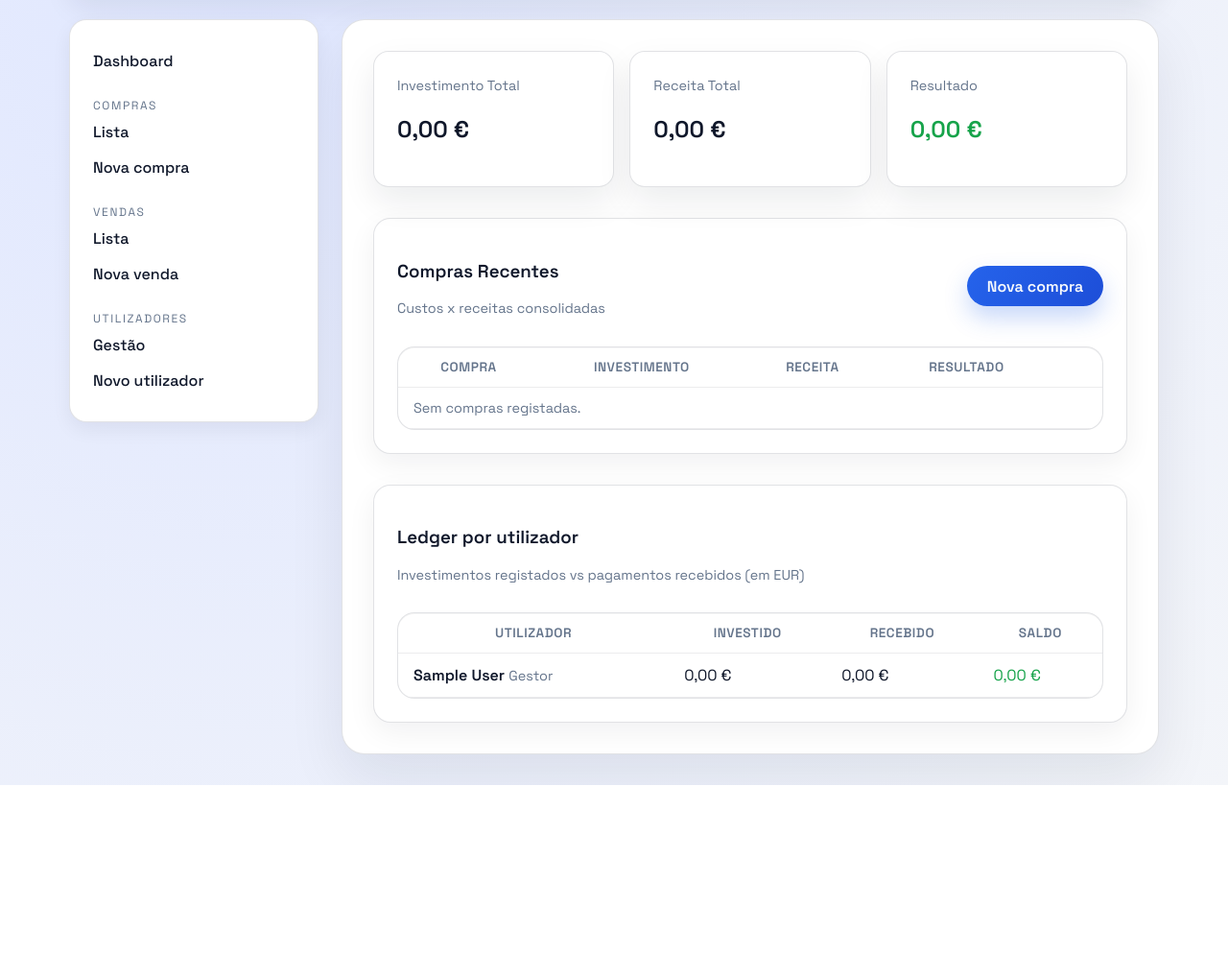
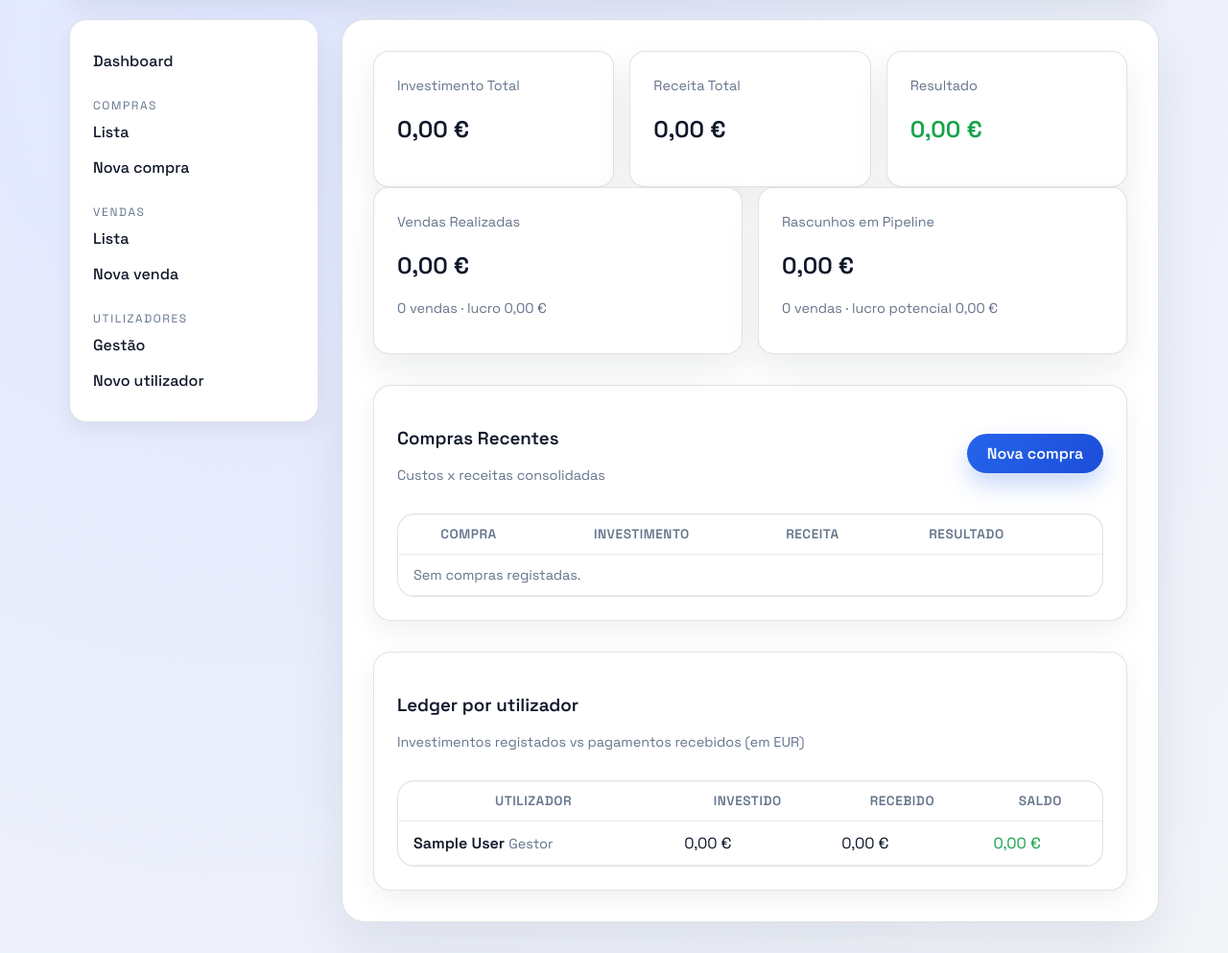
Before and after one commit to diogoammendes/SideSales, a Django app: page / in a window 1280 px wide. Shown: the part 175-1168 px from the top of the page at 96% size. Before the commit the page ends 993 px from the top, so only its background shows below. Run offline with Django 5.2, Linux system fonts and the light colour scheme; the visitor is signed in with stand-in values (Sample User, id 1); data comes from the database, SQL or seed files in the repository; data that the repository does not hold is empty.

Commit message:
feat: split dashboard sales summary

```diff
--- a/operations/views.py
+++ b/operations/views.py
@@ -62,9 +62,11 @@ class DashboardView(LoginRequiredMixin, TemplateView):
         purchases = Purchase.objects.prefetch_related(
             'additional_costs__paid_by', 'contributions__payer', 'sales'
         )
+        sales_summary = {
+            'realized': {'value': Decimal('0'), 'profit': Decimal('0'), 'count': 0},
+            'draft': {'value': Decimal('0'), 'profit': Decimal('0'), 'count': 0},
+        }
         total_invested = sum(p.total_cost for p in purchases)
-        total_revenue = sum(p.total_revenue for p in purchases)
-        total_profit = total_revenue - total_invested
 
         ledger_map: dict[int, dict[str, Decimal | User]] = defaultdict(
             lambda: {
@@ -81,6 +83,23 @@ class DashboardView(LoginRequiredMixin, TemplateView):
 
         for purchase in purchases:
             purchase_investments: dict[int, Decimal] = defaultdict(Decimal)
+            per_unit_cost = Decimal('0')
+            if purchase.quantity:
+                per_unit_cost = (purchase.total_cost or Decimal('0')) / purchase.quantity
+            purchase_realized_revenue = Decimal('0')
+
+            for sale in purchase.sales.all():
+                sale_value = sale.total_price
+                sale_quantity = sale.quantity or Decimal('0')
+                sale_cost = sale_quantity * per_unit_cost
+                sale_profit = sale_value - sale_cost
+                bucket = 'draft' if sale.status == Sale.SaleStatus.DRAFT else 'realized'
+                summary = sales_summary[bucket]
+                summary['value'] += sale_value
+                summary['profit'] += sale_profit
+                summary['count'] += 1
+                if bucket == 'realized':
+                    purchase_realized_revenue += sale_value
 
             for contribution in purchase.contributions.all():
                 if contribution.payer_id:
@@ -94,7 +113,7 @@ class DashboardView(LoginRequiredMixin, TemplateView):
                 purchase_investments[purchase.signal_paid_by_id] += purchase.signal_amount_eur or Decimal('0')
 
             purchase_total_invested = sum(purchase_investments.values())
-            purchase_revenue = purchase.total_revenue
+            purchase_revenue = purchase_realized_revenue
 
             if not purchase_investments:
                 continue
@@ -134,6 +153,9 @@ class DashboardView(LoginRequiredMixin, TemplateView):
                 }
             )
 
+        total_revenue = sales_summary['realized']['value']
+        total_profit = sales_summary['realized']['profit']
+
         context.update(
             {
                 'purchases': purchases,
@@ -142,6 +164,7 @@ class DashboardView(LoginRequiredMixin, TemplateView):
                     'revenue': total_revenue,
                     'profit': total_profit,
                 },
+                'sales_summary': sales_summary,
                 'ledger': ledger,
             }
         )
--- a/templates/operations/dashboard.html
+++ b/templates/operations/dashboard.html
@@ -13,6 +13,19 @@
     <article class="card">
         <span class="muted">Resultado</span>
         <h2 class="{% if totals.profit < 0 %}text-danger{% else %}text-success{% endif %}">{{ totals.profit|default:0|floatformat:2 }} €</h2>
+    </article>
+</section>
+
+<section class="cards">
+    <article class="card">
+        <span class="muted">Vendas Realizadas</span>
+        <h2>{{ sales_summary.realized.value|default:0|floatformat:2 }} €</h2>
+        <p class="muted">{{ sales_summary.realized.count }} vendas · lucro {{ sales_summary.realized.profit|default:0|floatformat:2 }} €</p>
+    </article>
+    <article class="card">
+        <span class="muted">Rascunhos em Pipeline</span>
+        <h2>{{ sales_summary.draft.value|default:0|floatformat:2 }} €</h2>
+        <p class="muted">{{ sales_summary.draft.count }} vendas · lucro potencial {{ sales_summary.draft.profit|default:0|floatformat:2 }} €</p>
     </article>
 </section>
 
```
